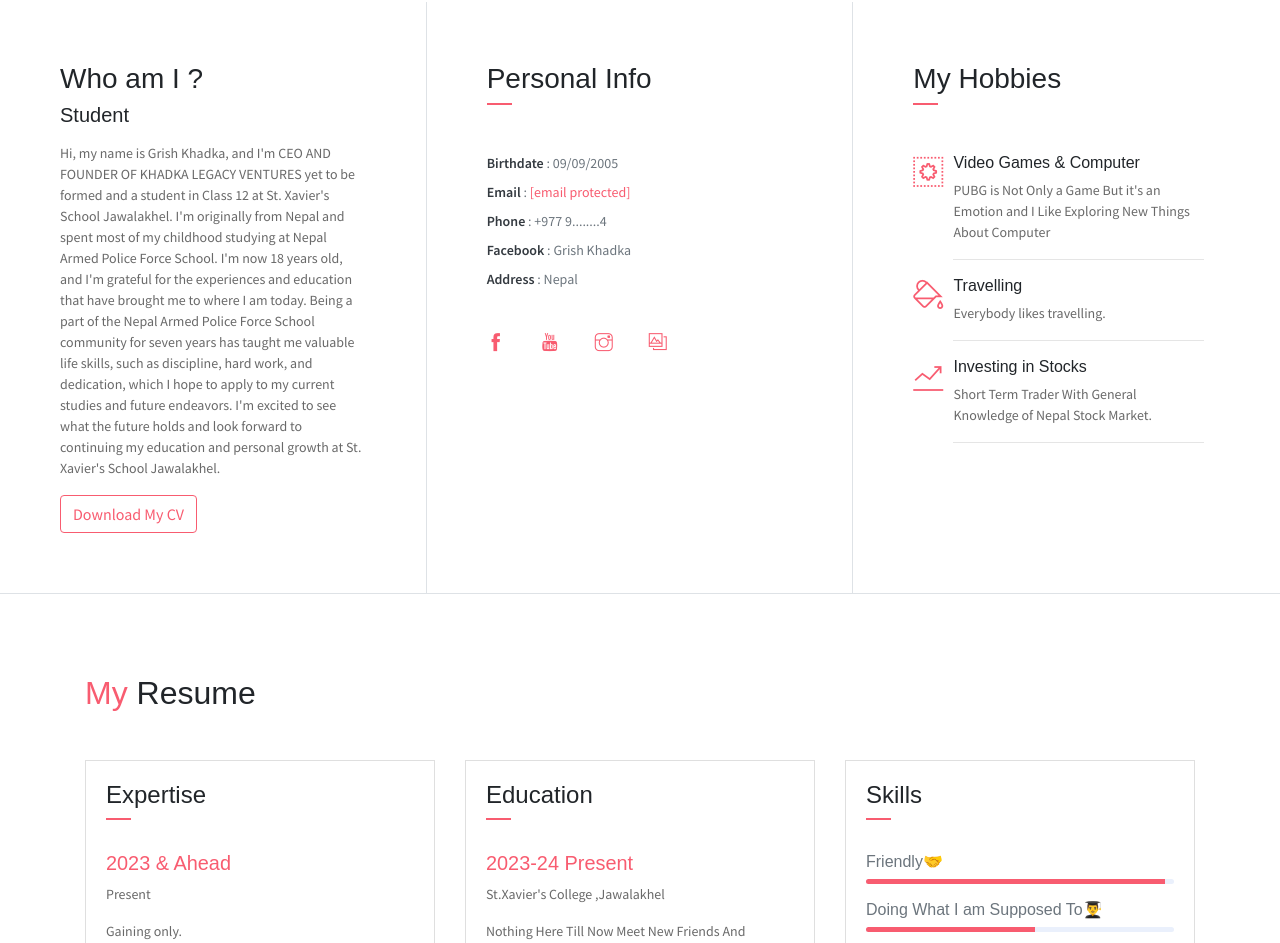
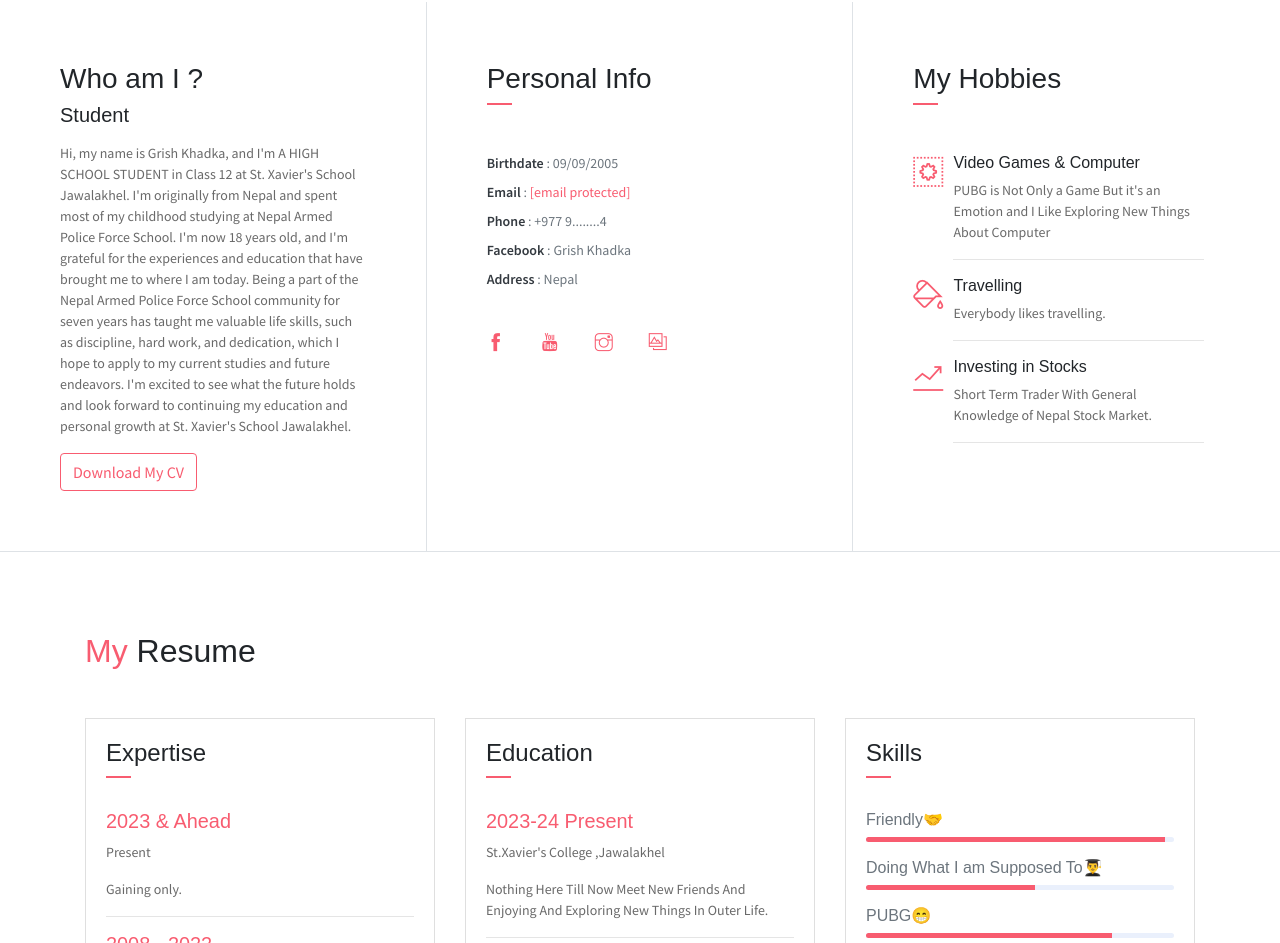
Before and after one commit to Crimsonpainnn/theycallmegrish, a plain HTML site: page index.html in a window 1280 px wide. Shown: the part 1076-2019 px from the top of the page. Drawn offline with Linux system fonts and the light colour scheme; a script that the page names is missing; some icons are missing.

Commit message:
Update index.html

```diff
--- a/index.html
+++ b/index.html
@@ -174,7 +174,7 @@
 <div class="col-lg-4 about-card">
 <h3 class="font-weight-light">Who am I ?</h3>
 <h5 class="mb-3">Student</h5>
-<p class="mt-20">Hi, my name is Grish Khadka, and I'm  CEO AND FOUNDER OF KHADKA LEGACY VENTURES yet to be formed and a student in Class 12 at St. Xavier's School Jawalakhel. I'm originally from Nepal and spent most of my childhood studying at Nepal Armed Police Force School. I'm now 18 years old, and I'm grateful for the experiences and education that have brought me to where I am today. Being a part of the Nepal Armed Police Force School community for seven years has taught me valuable life skills, such as discipline, hard work, and dedication, which I hope to apply to my current studies and future endeavors. I'm excited to see what the future holds and look forward to continuing my education and personal growth at St. Xavier's School Jawalakhel.</p>
+<p class="mt-20">Hi, my name is Grish Khadka, and I'm A HIGH SCHOOL STUDENT  in Class 12 at St. Xavier's School Jawalakhel. I'm originally from Nepal and spent most of my childhood studying at Nepal Armed Police Force School. I'm now 18 years old, and I'm grateful for the experiences and education that have brought me to where I am today. Being a part of the Nepal Armed Police Force School community for seven years has taught me valuable life skills, such as discipline, hard work, and dedication, which I hope to apply to my current studies and future endeavors. I'm excited to see what the future holds and look forward to continuing my education and personal growth at St. Xavier's School Jawalakhel.</p>
 <button class="btn btn-outline-danger"><i class="icon-down-circled2 "></i>Download My CV</button>
 </div>
 <div class="col-lg-4 about-card">
```
